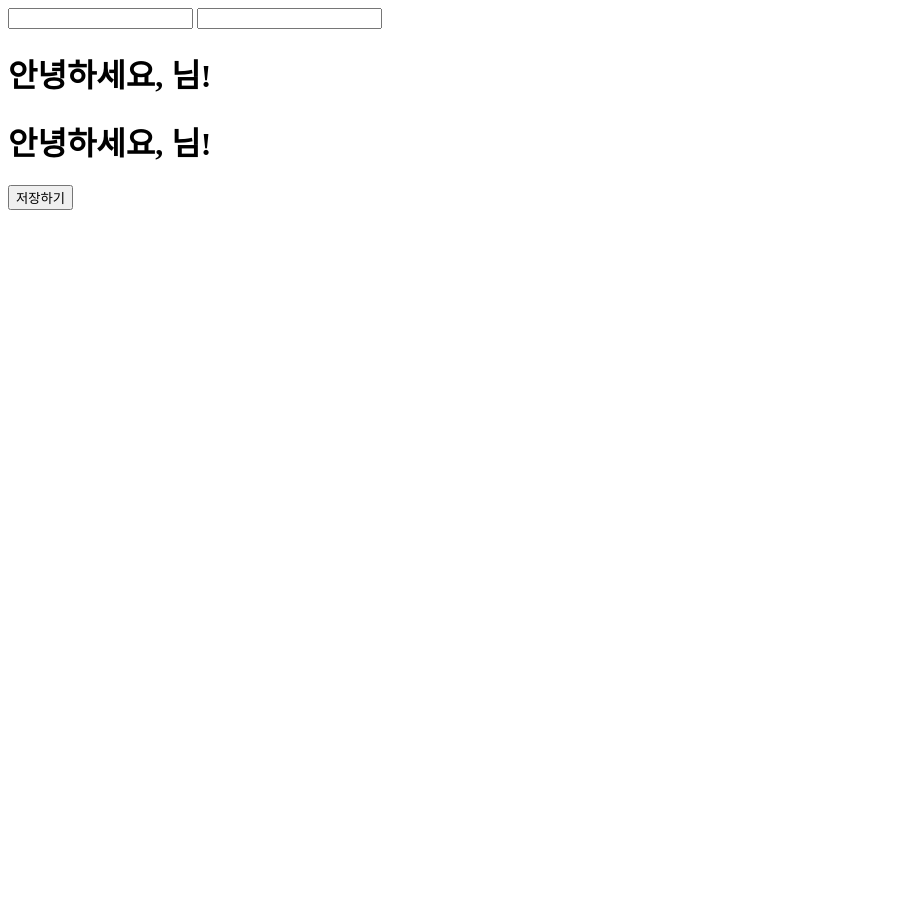
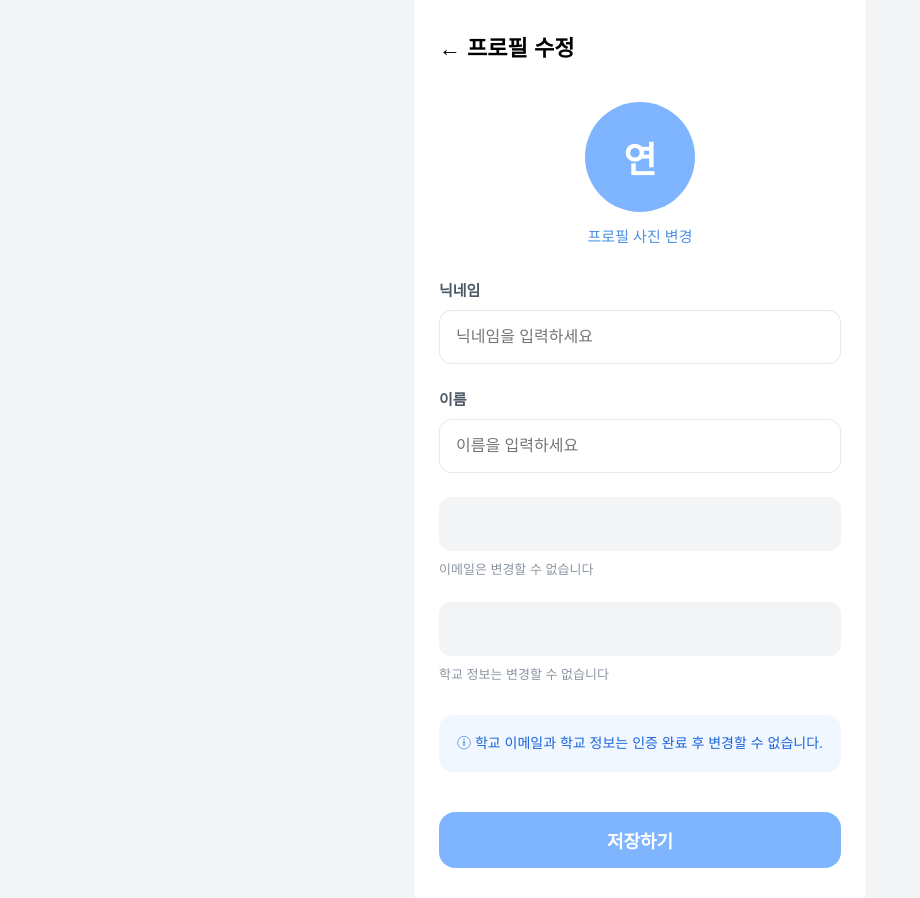
Before and after one commit to pirogramming/Uniquest, a Django app: page /users/mypage_modify/ in a window 1280 px wide. Shown: the whole page, without its empty margins (0-920 px from the left). Before the commit the page ends 210 px from the top, so only its background shows below. Run offline with Django 4.2, Linux system fonts and the light colour scheme.

Commit message:
feat:유저 마이페이지(미완성)랑 유저정보 수정 페이지 생성

```diff
--- /dev/null
+++ b/backend-core/static/users/css/mypage_modify.css
@@ -0,0 +1,139 @@
+/* 기본 레이아웃 및 폰트 설정 */
+body {
+    background-color: #f2f4f6; /* 모바일 앱 배경색 느낌 */
+    font-family: 'Pretendard', sans-serif;
+    margin: 0;
+    display: flex;
+    justify-content: center;
+    min-height: 100vh;
+}
+
+.profile-container {
+    background-color: white;
+    width: 100%;
+    max-width: 450px; /* 고사양 모바일 뷰 최적화 */
+    padding: 30px 24px;
+    box-sizing: border-box;
+}
+
+/* 상단 헤더 */
+h2 {
+    font-size: 22px;
+    font-weight: 700;
+    margin-top: 0;
+    margin-bottom: 40px;
+    cursor: pointer;
+}
+
+/* 프로필 이미지 섹션 */
+.profile-image-section {
+    display: flex;
+    flex-direction: column;
+    align-items: center;
+    margin-bottom: 32px;
+}
+
+.image-circle {
+    width: 110px;
+    height: 110px;
+    background-color: #7fb5ff;
+    border-radius: 50%;
+    display: flex;
+    justify-content: center;
+    align-items: center;
+    color: white;
+    font-size: 36px;
+    font-weight: 700;
+    margin-bottom: 12px;
+}
+
+.img-change-btn {
+    background: none;
+    border: none;
+    color: #4a90e2;
+    font-size: 15px;
+    font-weight: 500;
+    cursor: pointer;
+}
+
+/* 입력 그룹 공통 */
+.input-group {
+    margin-bottom: 24px;
+}
+
+.input-group label {
+    display: block;
+    font-size: 15px;
+    font-weight: 600;
+    color: #4e5968;
+    margin-bottom: 10px;
+}
+
+/* 수정 가능한 input 스타일 */
+.input-group input {
+    width: 100%;
+    height: 54px;
+    padding: 0 16px;
+    border: 1px solid #e5e8eb;
+    border-radius: 12px;
+    font-size: 16px;
+    background-color: #ffffff;
+    box-sizing: border-box;
+    transition: border-color 0.2s;
+}
+
+.input-group input:focus {
+    outline: none;
+    border-color: #7fb5ff;
+}
+
+/* 수정 불가 영역 (p 태그 박스화) */
+.readonly-group p:first-child {
+    width: 100%;
+    height: 54px;
+    line-height: 54px; /* 높이와 맞춰서 텍스트 수직 중앙 정렬 */
+    padding: 0 16px;
+    background-color: #f2f4f6; /* 읽기 전용 배경색 */
+    border-radius: 12px;
+    color: #8b95a1;
+    font-size: 16px;
+    margin: 0;
+    box-sizing: border-box;
+}
+
+.helper-text {
+    font-size: 13px;
+    color: #8b95a1;
+    margin-top: 8px;
+    margin-bottom: 0;
+}
+
+/* 안내 배너 */
+.info-banner {
+    background-color: #f0f7ff;
+    color: #1b64da;
+    padding: 18px;
+    border-radius: 14px;
+    font-size: 14px;
+    line-height: 1.5;
+    margin-top: 32px;
+}
+
+/* 저장 버튼 */
+.save-btn {
+    width: 100%;
+    height: 56px;
+    background-color: #7fb5ff;
+    color: white;
+    border: none;
+    border-radius: 16px;
+    font-size: 18px;
+    font-weight: 700;
+    margin-top: 40px;
+    cursor: pointer;
+    transition: opacity 0.2s;
+}
+
+.save-btn:active {
+    opacity: 0.8;
+}
--- a/backend-core/static/users/js/mypage.js
+++ b/backend-core/static/users/js/mypage.js
@@ -54,5 +54,9 @@
     }
 }
 
+async function logout(){
+
+}
+
 // 페이지가 로드되면 자동으로 실행
 window.addEventListener('DOMContentLoaded', renderProfile);
--- a/backend-core/static/users/js/mypage_modify.js
+++ b/backend-core/static/users/js/mypage_modify.js
@@ -10,7 +10,7 @@
     try {
         // 2. 백엔드 API에 토큰을 담아서 던지기 (fetch)
         const response = await fetch('/users/api/profile_modify/', { // 팀장님의 API 주소
-            method: 'PATCH',
+            method: 'GET',
             headers: {
                 'Authorization': `Bearer ${token}`, // 👈 이게 제일 중요!
                 'Content-Type': 'application/json'
@@ -43,10 +43,12 @@
         const nicknameElement = document.getElementById('user-nickname');
         const name = document.getElementById('user-name');
         const userEmail = document.getElementById('user-email');
-ㄹ
-        if (nicknameElement) nicknameElement.innerText = user.nickname;
-        if (name) name.innerText = user.username;
+        const university = document.getElementById('user-univ');
+
+        if (nicknameElement) nicknameElement.value = user.nickname;
+        if (name) name.value = user.username;
         if (userEmail) userEmail.innerText = user.univ_email;
+        if (university) university.innerText = user.university;
 
     } else {
         // 토큰이 없거나 문제가 있다면 로그인 페이지로 보낼 수도 있습니다.
@@ -54,5 +56,47 @@
     }
 }
 
+async function patchProfile() {
+    const token = localStorage.getItem('access_token');
+
+    if (!token) {
+        alert("로그인이 만료되었습니다. 다시 로그인해주세요.");
+        window.location.href = '/users/login/';
+        return;
+    }
+
+    // 1. 시안에 있는 닉네임과 이름 데이터 수집
+    const nickname = document.getElementById('user-nickname').value;
+    const username = document.getElementById('user-name').value;
+
+    const updatedData = {
+        nickname: nickname,
+        username: username
+    };
+
+    try {
+        // 2. 백엔드 PATCH API 호출
+        const response = await fetch('/users/api/profile_modify/', {
+            method: 'PATCH',
+            headers: {
+                'Authorization': `Bearer ${token}`,
+                'Content-Type': 'application/json',
+            },
+            body: JSON.stringify(updatedData)
+        });
+
+        if (response.ok) {
+            alert("프로필이 성공적으로 변경되었습니다! ✨");
+            window.location.href = '/users/mypage/'; // 저장 후 마이페이지로 이동
+        } else {
+            const errorData = await response.json();
+            alert("수정 실패: " + (errorData.detail || "오류가 발생했습니다."));
+        }
+    } catch (error) {
+        console.error("네트워크 오류:", error);
+        alert("서버 연결에 실패했습니다. 인터넷 연결을 확인해주세요.");
+    }
+};
+
 // 페이지가 로드되면 자동으로 실행
 window.addEventListener('DOMContentLoaded', renderProfile);
--- a/backend-core/templates/users/mypage_modify.html
+++ b/backend-core/templates/users/mypage_modify.html
@@ -3,19 +3,47 @@
 <html lang="ko">
 <head>
     <meta charset="UTF-8">
-    <title>유니퀘스트 - 마이페이지</title>
-</head>
+    <meta name="viewport" content="width=device-width, initial-scale=1.0">
+    <title>유니퀘스트 - 프로필 수정</title>
+    <link rel="stylesheet" href="{%static 'users/css/mypage_modify.css'%}">
+    </head>
 <body>
-    <form method="PATCH">
-        <label for="user-nickname"></label>
-        <input type="text" id="user-nickname" value="">
-        <label for="user-name"></label>
-        <input type="text" id="user-name">
-        <h1>안녕하세요, <span id="user-email"></span>님!</h1>
-        <h1>안녕하세요, <span id="user-univ"></span>님!</h1>
-    </form>
+    <div class="profile-container">
+        <h2>← 프로필 수정</h2>
 
-    <button>저장하기</button>
+        <div class="profile-image-section">
+            <div class="image-circle">연</div>
+            <button type="button" class="img-change-btn">프로필 사진 변경</button>
+        </div>
+
+        <form id="profile-form">
+            <div class="input-group">
+                <label for="user-nickname">닉네임</label>
+                <input type="text" id="user-nickname" placeholder="닉네임을 입력하세요">
+            </div>
+
+            <div class="input-group">
+                <label for="user-name">이름</label>
+                <input type="text" id="user-name" placeholder="이름을 입력하세요">
+            </div>
+
+            <div class="input-group readonly-group">
+                <p id="user-email"></p>
+                <p class="helper-text">이메일은 변경할 수 없습니다</p>
+            </div>
+
+            <div class="input-group readonly-group">
+                <p id="user-univ"></p>
+                <p class="helper-text">학교 정보는 변경할 수 없습니다</p>
+            </div>
+
+            <div class="info-banner">
+                ⓘ 학교 이메일과 학교 정보는 인증 완료 후 변경할 수 없습니다.
+            </div>
+        </form>
+
+        <button type="button" class="save-btn" onclick="patchProfile()">저장하기</button>
+    </div>
 
     <script src="{% static 'users/js/mypage_modify.js' %}"></script>
 </body>
--- a/backend-core/users/views.py
+++ b/backend-core/users/views.py
@@ -182,19 +182,41 @@
 def mypage_view(request):
     return render(request, 'users/mypage.html')
 
-@api_view(['PATCH'])
-@permission_classes([IsAuthenticated]) # 🛡️ 토큰 해독 보안 요원
+# users/views.py
+
+@api_view(['GET','PATCH']) # 👈 PATCH 추가!
+@permission_classes([IsAuthenticated])
 def get_my_info_patch(request):
     user = request.user
-    return Response({
-        "id": user.id,
-        "username": user.username,
-        "nickname": user.nickname,
-        "university": user.university,
-        "univ_email": user.univ_email,
-        "is_student_verified": user.is_student_verified,
-        "manner_score": round(user.manner_score, 1)
-    })
+
+    if request.method == 'GET':
+        # 기존 조회 로직
+        return Response({
+            "username": user.username,
+            "nickname": user.nickname,
+            "univ_email": user.univ_email,
+            "university": user.university,
+        })
+
+    elif request.method == 'PATCH':
+        # 1. 프론트에서 보낸 데이터(updatedData) 받기
+        nickname = request.data.get('nickname')
+        username = request.data.get('username')
+
+        # 2. 데이터 업데이트 (값이 있을 때만)
+        if nickname:
+            user.nickname = nickname
+        if username:
+            user.username = username
+
+        # 3. DB 저장
+        user.save()
+
+        return Response({
+            "message": "수정 완료",
+            "nickname": user.nickname,
+            "username": user.username
+        }, status=status.HTTP_200_OK)
 
 def mypage_modify_view(request):
     return render(request, 'users/mypage_modify.html')
```
Also changed, not shown: backend-core/config/settings.py (+13 -1 lines), backend-core/static/users/css/mypage.css (added, +168 -0 lines), backend-core/templates/users/mypage.html (+67 -3 lines).
